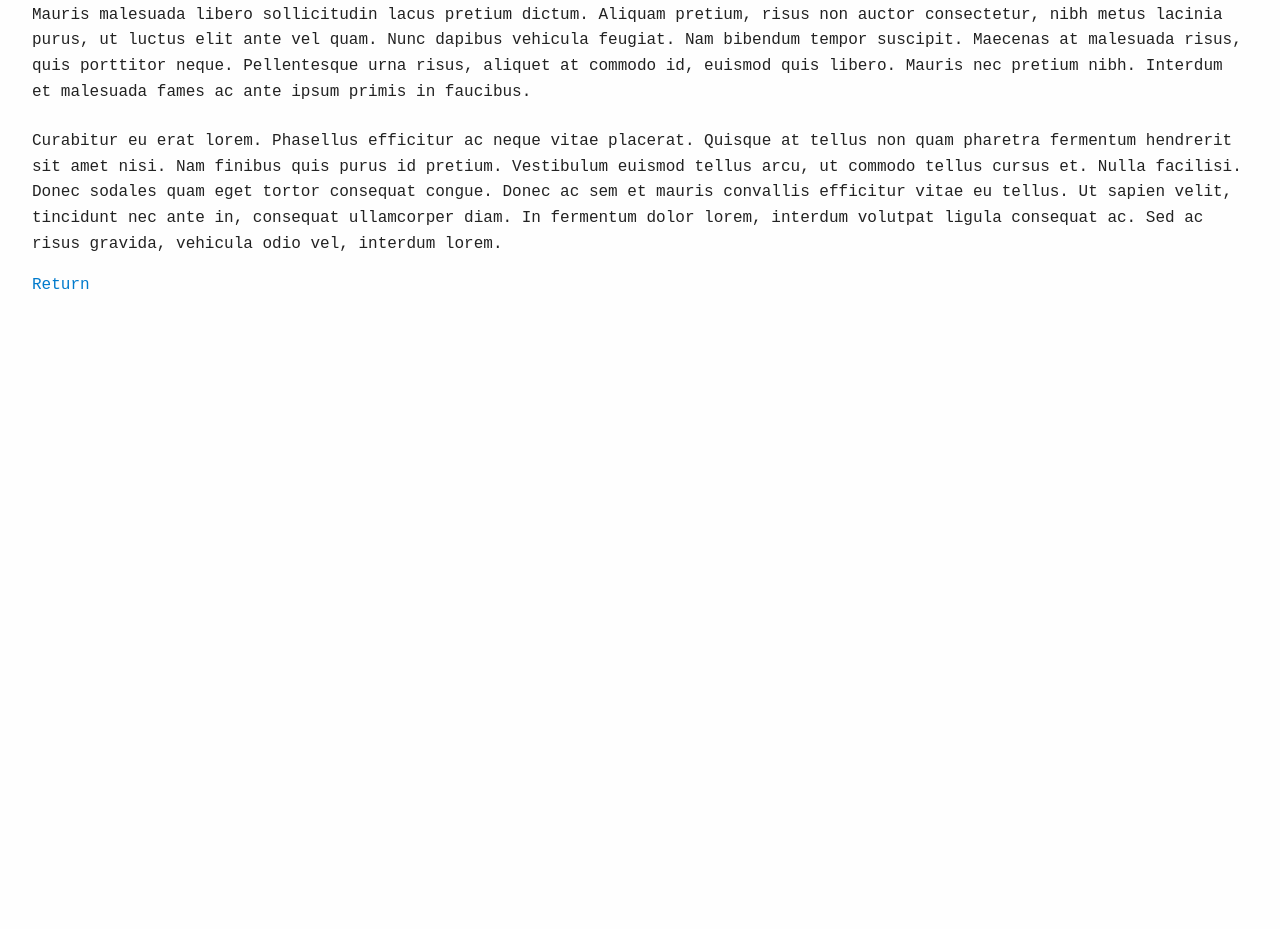
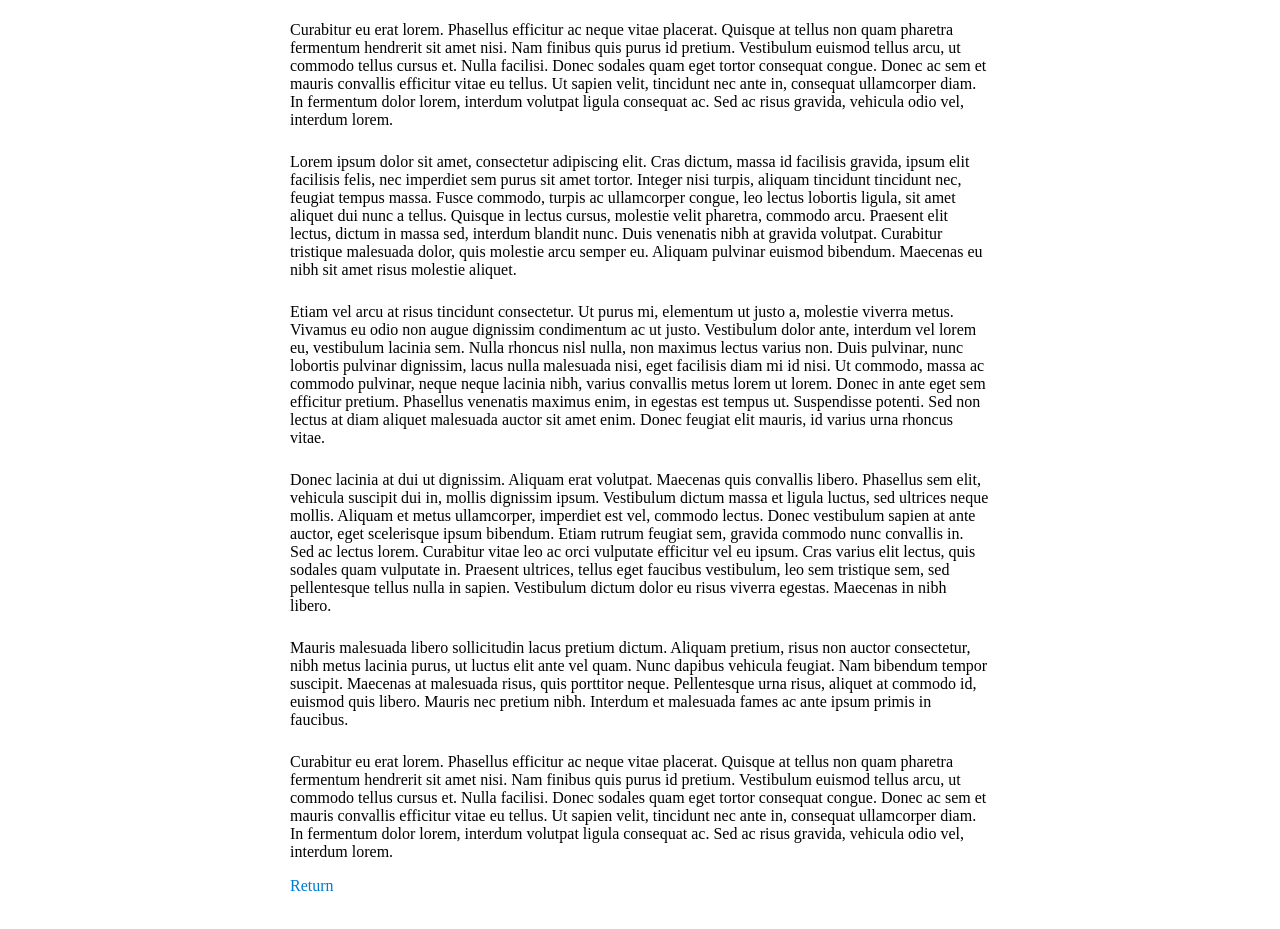
Before and after one commit to FabianHdzGtz/coding-sketches, a plain HTML site: page scroll-text-experiment.html in a window 1280 px wide. Shown: the part 637-1566 px from the top of the page. Before the commit the page ends 968 px from the top, so only its background shows below. Drawn offline with nearby package versions, Linux system fonts and the light colour scheme.

Commit message:
Corrected implementation of scroll-text-experiment.html and modified margins of body in style.css

```diff
--- a/scroll-text-experiment.html
+++ b/scroll-text-experiment.html
@@ -4,7 +4,6 @@
   <meta charset="UTF-8" />
   <title>Sketch 1</title>
   <script src="https://cdn.jsdelivr.net/npm/p5@1.9.0/lib/p5.min.js"></script>
-  <script src="sketches/scroll-text-experiment.js"></script>
   <link rel="stylesheet" href="style.css" />
 </head>
 <body>
@@ -24,7 +23,25 @@ Donec lacinia at dui ut dignissim. Aliquam erat volutpat. Maecenas quis convalli
 Mauris malesuada libero sollicitudin lacus pretium dictum. Aliquam pretium, risus non auctor consectetur, nibh metus lacinia purus, ut luctus elit ante vel quam. Nunc dapibus vehicula feugiat. Nam bibendum tempor suscipit. Maecenas at malesuada risus, quis porttitor neque. Pellentesque urna risus, aliquet at commodo id, euismod quis libero. Mauris nec pretium nibh. Interdum et malesuada fames ac ante ipsum primis in faucibus. </p>
 <p>
 Curabitur eu erat lorem. Phasellus efficitur ac neque vitae placerat. Quisque at tellus non quam pharetra fermentum hendrerit sit amet nisi. Nam finibus quis purus id pretium. Vestibulum euismod tellus arcu, ut commodo tellus cursus et. Nulla facilisi. Donec sodales quam eget tortor consequat congue. Donec ac sem et mauris convallis efficitur vitae eu tellus. Ut sapien velit, tincidunt nec ante in, consequat ullamcorper diam. In fermentum dolor lorem, interdum volutpat ligula consequat ac. Sed ac risus gravida, vehicula odio vel, interdum lorem. </p>
+
+<p>
+
+Lorem ipsum dolor sit amet, consectetur adipiscing elit. Cras dictum, massa id facilisis gravida, ipsum elit facilisis felis, nec imperdiet sem purus sit amet tortor. Integer nisi turpis, aliquam tincidunt tincidunt nec, feugiat tempus massa. Fusce commodo, turpis ac ullamcorper congue, leo lectus lobortis ligula, sit amet aliquet dui nunc a tellus. Quisque in lectus cursus, molestie velit pharetra, commodo arcu. Praesent elit lectus, dictum in massa sed, interdum blandit nunc. Duis venenatis nibh at gravida volutpat. Curabitur tristique malesuada dolor, quis molestie arcu semper eu. Aliquam pulvinar euismod bibendum. Maecenas eu nibh sit amet risus molestie aliquet.
+ </p>
+
+ <p>
+Etiam vel arcu at risus tincidunt consectetur. Ut purus mi, elementum ut justo a, molestie viverra metus. Vivamus eu odio non augue dignissim condimentum ac ut justo. Vestibulum dolor ante, interdum vel lorem eu, vestibulum lacinia sem. Nulla rhoncus nisl nulla, non maximus lectus varius non. Duis pulvinar, nunc lobortis pulvinar dignissim, lacus nulla malesuada nisi, eget facilisis diam mi id nisi. Ut commodo, massa ac commodo pulvinar, neque neque lacinia nibh, varius convallis metus lorem ut lorem. Donec in ante eget sem efficitur pretium. Phasellus venenatis maximus enim, in egestas est tempus ut. Suspendisse potenti. Sed non lectus at diam aliquet malesuada auctor sit amet enim. Donec feugiat elit mauris, id varius urna rhoncus vitae.
+ </p>
+ <p>
+Donec lacinia at dui ut dignissim. Aliquam erat volutpat. Maecenas quis convallis libero. Phasellus sem elit, vehicula suscipit dui in, mollis dignissim ipsum. Vestibulum dictum massa et ligula luctus, sed ultrices neque mollis. Aliquam et metus ullamcorper, imperdiet est vel, commodo lectus. Donec vestibulum sapien at ante auctor, eget scelerisque ipsum bibendum. Etiam rutrum feugiat sem, gravida commodo nunc convallis in. Sed ac lectus lorem. Curabitur vitae leo ac orci vulputate efficitur vel eu ipsum. Cras varius elit lectus, quis sodales quam vulputate in. Praesent ultrices, tellus eget faucibus vestibulum, leo sem tristique sem, sed pellentesque tellus nulla in sapien. Vestibulum dictum dolor eu risus viverra egestas. Maecenas in nibh libero.
+ </p>
+ <p>
+Mauris malesuada libero sollicitudin lacus pretium dictum. Aliquam pretium, risus non auctor consectetur, nibh metus lacinia purus, ut luctus elit ante vel quam. Nunc dapibus vehicula feugiat. Nam bibendum tempor suscipit. Maecenas at malesuada risus, quis porttitor neque. Pellentesque urna risus, aliquet at commodo id, euismod quis libero. Mauris nec pretium nibh. Interdum et malesuada fames ac ante ipsum primis in faucibus. </p>
+<p>
+Curabitur eu erat lorem. Phasellus efficitur ac neque vitae placerat. Quisque at tellus non quam pharetra fermentum hendrerit sit amet nisi. Nam finibus quis purus id pretium. Vestibulum euismod tellus arcu, ut commodo tellus cursus et. Nulla facilisi. Donec sodales quam eget tortor consequat congue. Donec ac sem et mauris convallis efficitur vitae eu tellus. Ut sapien velit, tincidunt nec ante in, consequat ullamcorper diam. In fermentum dolor lorem, interdum volutpat ligula consequat ac. Sed ac risus gravida, vehicula odio vel, interdum lorem. </p>
+
 </div>
   <a href="index.html">Return</a>
+  <script src="sketches/scroll-text-experiment.js"></script>
 </body>
 </html>
--- a/style.css
+++ b/style.css
@@ -2,12 +2,18 @@
 @import url('https://fonts.googleapis.com/css2?family=Roboto:wght@100&display=swap');
 
 body {
-  margin: 0;
+  max-width: 700px;
+  margin: 0 auto 5rem;
+  border-top: 2px dashed #ccc;
+  padding-top: 2rem;
+
+
+  /*margin: 0;
   padding: 2rem;
   background-color: #fefefe;
   color: #222;
   font-family: "Courier New", monospace;
-  line-height: 1.6;
+  line-height: 1.6;*/
 }
 
 /* Encabezados */
```
